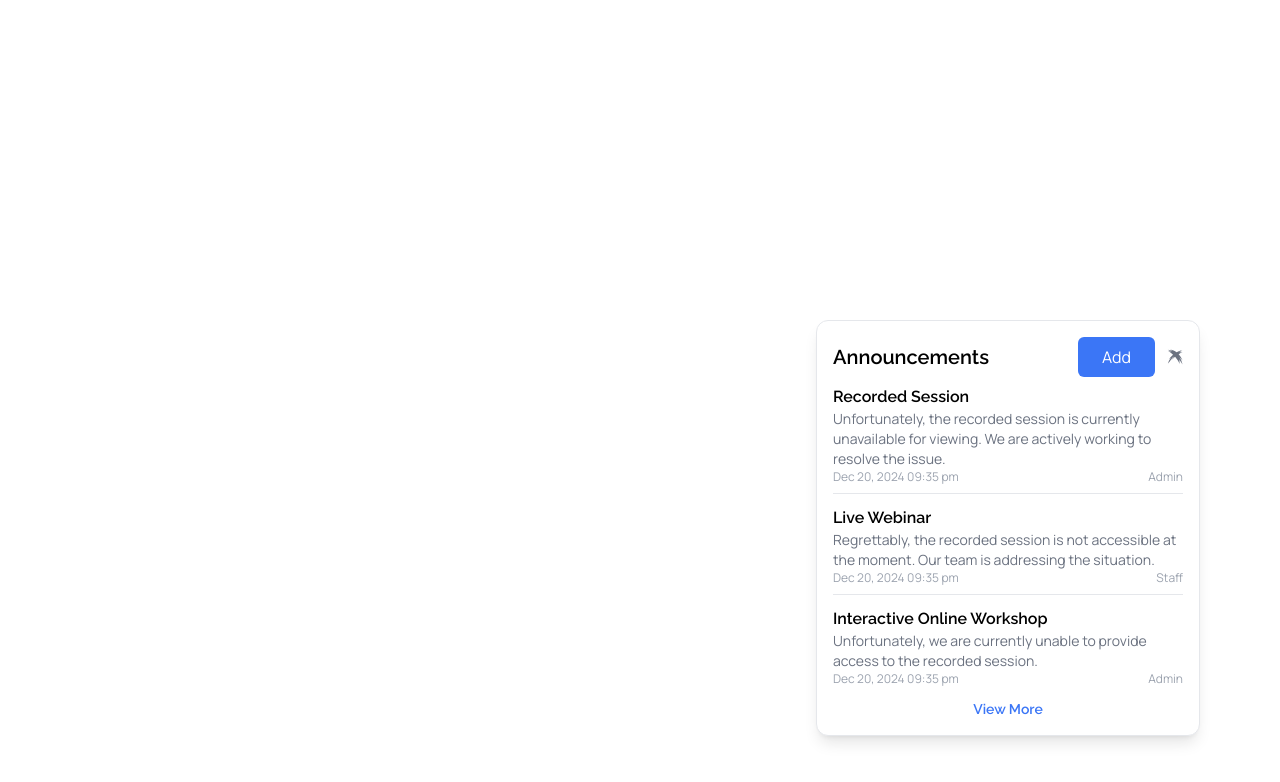
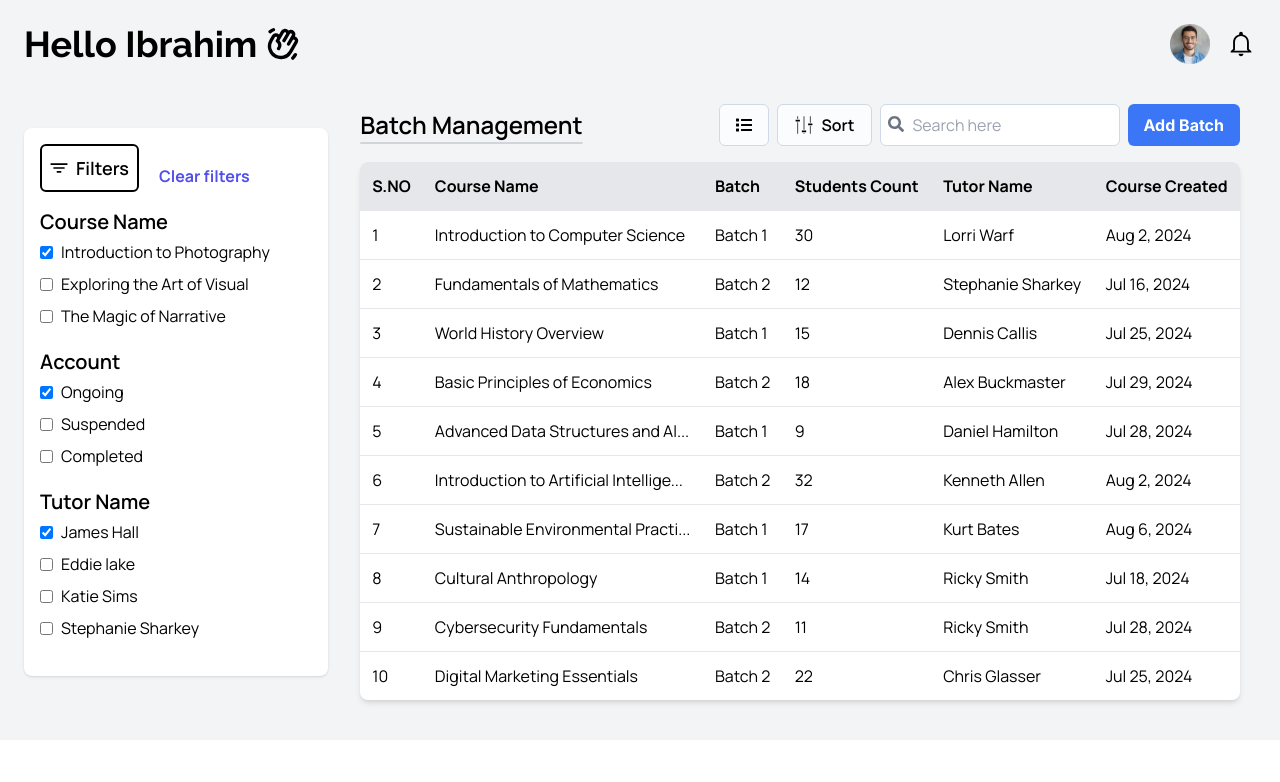
Before and after one commit to israrhusain5892/lms-frontend, a React (Vite) app: page / in a window 1280 px wide. Shown: the top 782 px of the page. Built offline with nearby package versions, Linux system fonts and the light colour scheme.

Commit message:
Add Batchmanegement

```diff
--- a/src/App.jsx
+++ b/src/App.jsx
@@ -1,7 +1,8 @@
 // import AdminAnnouncement from "./Components/AdminAnnouncement/AdminAnnouncement";
 // import Adminannouncementpage from "./Pages/AdminAnnouncement/AdminAnnouncement";
 
-import AnnouncementsPopup from "./Components/AnnouncePopup/AnnouncePopup";
+// import AnnouncementsPopup from "./Components/AnnouncePopup/AnnouncePopup";
+import BatchManagement from "./Components/Batch/Batch";
 // import TestDB from "./Pages/TestDatabase/TestDatabase";
 const App = () => {
   return (
@@ -9,7 +10,7 @@
     {/* <AdminAnnouncement/> */}
     {/* <Adminannouncementpage/> */}
       {/* <TestDB/> */}
-      <AnnouncementsPopup/>
+      <BatchManagement/>
     </div>
   )
 }
--- /dev/null
+++ b/src/Components/Batch/Batch.jsx
@@ -0,0 +1,233 @@
+/* eslint-disable no-unused-vars */
+import profile from "../../assets/images/profile.png";
+import { FaSearch, FaList } from "react-icons/fa";
+import { IoFilterSharp } from "react-icons/io5";
+import { GiSettingsKnobs } from "react-icons/gi";
+import { IoMdNotificationsOutline } from "react-icons/io";
+import { FiUser } from "react-icons/fi";
+import { PiHandWavingBold } from "react-icons/pi";
+
+import "./batch.css";
+const batches = [
+  {
+    id: 1,
+    course: "Introduction to Computer Science",
+    batch: "Batch 1",
+    students: 30,
+    tutor: "Lorri Warf",
+    date: "Aug 2, 2024",
+  },
+  {
+    id: 2,
+    course: "Fundamentals of Mathematics",
+    batch: "Batch 2",
+    students: 12,
+    tutor: "Stephanie Sharkey",
+    date: "Jul 16, 2024",
+  },
+  {
+    id: 3,
+    course: "World History Overview",
+    batch: "Batch 1",
+    students: 15,
+    tutor: "Dennis Callis",
+    date: "Jul 25, 2024",
+  },
+  {
+    id: 4,
+    course: "Basic Principles of Economics",
+    batch: "Batch 2",
+    students: 18,
+    tutor: "Alex Buckmaster",
+    date: "Jul 29, 2024",
+  },
+  {
+    id: 5,
+    course: "Advanced Data Structures and Al...",
+    batch: "Batch 1",
+    students: 9,
+    tutor: "Daniel Hamilton",
+    date: "Jul 28, 2024",
+  },
+  {
+    id: 6,
+    course: "Introduction to Artificial Intellige...",
+    batch: "Batch 2",
+    students: 32,
+    tutor: "Kenneth Allen",
+    date: "Aug 2, 2024",
+  },
+  {
+    id: 7,
+    course: "Sustainable Environmental Practi...",
+    batch: "Batch 1",
+    students: 17,
+    tutor: "Kurt Bates",
+    date: "Aug 6, 2024",
+  },
+  {
+    id: 8,
+    course: "Cultural Anthropology",
+    batch: "Batch 1",
+    students: 14,
+    tutor: "Ricky Smith",
+    date: "Jul 18, 2024",
+  },
+  {
+    id: 9,
+    course: "Cybersecurity Fundamentals",
+    batch: "Batch 2",
+    students: 11,
+    tutor: "Ricky Smith",
+    date: "Jul 28, 2024",
+  },
+  {
+    id: 10,
+    course: "Digital Marketing Essentials",
+    batch: "Batch 2",
+    students: 22,
+    tutor: "Chris Glasser",
+    date: "Jul 25, 2024",
+  },
+];
+
+const BatchManagement = () => {
+  return (
+
+    <div className="p-6 bg-gray-100  w-full">
+      {/* Sidebar */}
+      <div className="flex justify-between items-center mb-6">
+        <h1 className="text-4xl font-bold font-[Raleway] flex items-center">
+          Hello Ibrahim <PiHandWavingBold className="text-4xl transform scale-x-[-1] ml-2"/>
+        </h1>
+        <div className="flex items-center gap-4">
+          <div className="w-10 h-10 rounded-full bg-gray-300 flex items-center justify-center cursor-pointer">
+            <img src={profile} alt="profile"/>
+          </div>
+          <IoMdNotificationsOutline className="text-3xl cursor-pointer" />
+
+        </div>
+      </div>
+      <div className="flex justify-between items-center flex-col md:flex-row gap-4">
+
+      <aside className="bg-white p-4 rounded-lg shadow md:w-1/4 w-full leading-8">
+        <div className="flex items-center gap-5">
+          <button className="font-semibold text-lg mb-4 flex gap-2 p-2 border-2 rounded-md border-black items-center ">
+            <IoFilterSharp />
+            Filters
+          </button>
+          <span className="text-[#534FEB] font-bold cursor-pointer"> Clear filters</span>
+        </div>
+        <div className="mb-4">
+          <h3 className="font-semibold text-xl">Course Name</h3>
+          <label className="flex items-center space-x-2">
+            <input type="checkbox" className="form-checkbox" checked />
+            <span>Introduction to Photography</span>
+          </label>
+          <label className="flex items-center space-x-2">
+            <input type="checkbox" className="form-checkbox" />
+            <span>Exploring the Art of Visual</span>
+          </label>
+          <label className="flex items-center space-x-2">
+            <input type="checkbox" className="form-checkbox" />
+            <span>The Magic of Narrative </span>
+          </label>
+        </div>
+
+        <div className="mb-4">
+          <h3 className="font-semibold text-xl">Account</h3>
+          <label className="flex items-center space-x-2">
+            <input type="checkbox" className="form-checkbox" checked />
+            <span>Ongoing</span>
+          </label>
+          <label className="flex items-center space-x-2">
+            <input type="checkbox" className="form-checkbox" />
+            <span>Suspended</span>
+          </label>
+          <label className="flex items-center space-x-2">
+            <input type="checkbox" className="form-checkbox" />
+            <span>Completed</span>
+          </label>
+        </div>
+        <div className="mb-4">
+          <h3 className="font-semibold text-xl">Tutor Name</h3>
+          <label className="flex items-center space-x-2">
+            <input type="checkbox" className="form-checkbox" checked />
+            <span>James Hall</span>
+          </label>
+          <label className="flex items-center space-x-2">
+            <input type="checkbox" className="form-checkbox" />
+            <span>Eddie lake</span>
+          </label>
+          <label className="flex items-center space-x-2">
+            <input type="checkbox" className="form-checkbox" />
+            <span>Katie Sims</span>
+          </label>
+          <label className="flex items-center space-x-2">
+            <input type="checkbox" className="form-checkbox" />
+            <span>Stephanie Sharkey</span>
+          </label>
+        </div>
+      </aside>
+
+      {/* Main Content */}
+      <div className="md:w-3/4 w-full p-4">
+        {/* Header */}
+        <div className="flex flex-col md:flex-row justify-between items-center mb-4">
+          <h1 className="text-2xl font-semibold decoration-gray-300 underline underline-offset-8">Batch Management</h1>
+          <div className="flex space-x-2">
+            <button className="px-4 py-2 bg-[#FBFCFE] rounded-md border border-[#D0D9E7]">
+              <FaList />
+            </button>
+            <button className="px-4 py-2 bg-[#FBFCFE] border border-[#D0D9E7] flex items-center gap-2 font-semibold rounded-md">
+              <GiSettingsKnobs className="text-xl" />
+              Sort
+            </button>
+            <div className="relative">
+              <input
+                type="text"
+                placeholder="Search here"
+                className="border p-2 text-black pl-8 rounded-md w-40 md:w-60 border-[#D0D9E7]"
+              />
+              <FaSearch className="absolute left-2 top-3 text-gray-500" />
+            </div>
+            <button className="px-4 py-2 bg-[#3B76F6] interfont font-bold text-white rounded-md">
+              Add Batch
+            </button>
+          </div>
+        </div>
+
+        {/* Table */}
+        <div className="overflow-x-auto bg-white rounded-lg shadow-md">
+          <table className="w-full">
+            <thead className="bg-gray-200 text-left">
+              <tr>
+                <th className="p-3">S.NO</th>
+                <th className="p-3">Course Name</th>
+                <th className="p-3">Batch</th>
+                <th className="p-3">Students Count</th>
+                <th className="p-3">Tutor Name</th>
+                <th className="p-3">Course Created</th>
+              </tr>
+            </thead>
+            <tbody>
+              {batches.map((batch, index) => (
+                <tr key={batch.id} className="border-t hover:bg-gray-100">
+                  <td className="p-3">{index + 1}</td>
+                  <td className="p-3">{batch.course}</td>
+                  <td className="p-3">{batch.batch}</td>
+                  <td className="p-3">{batch.students}</td>
+                  <td className="p-3">{batch.tutor}</td>
+                  <td className="p-3">{batch.date}</td>
+                </tr>
+              ))}
+            </tbody>
+          </table>
+        </div>
+      </div>
+      </div>
+    </div>
+  );
+};
+
+export default BatchManagement;
--- /dev/null
+++ b/src/Components/Batch/batch.css
@@ -0,0 +1,21 @@
+@import url('https://fonts.googleapis.com/css2?family=Atkinson+Hyperlegible:ital,wght@0,400;0,700;1,400;1,700&family=Manrope:wght@200..800&display=swap');
+@import url('https://fonts.googleapis.com/css2?family=Atkinson+Hyperlegible:ital,wght@0,400;0,700;1,400;1,700&family=Inter:ital,opsz,wght@0,14..32,100..900;1,14..32,100..900&family=Manrope:wght@200..800&family=Poppins:ital,wght@0,100;0,200;0,300;0,400;0,500;0,600;0,700;0,800;0,900;1,100;1,200;1,300;1,400;1,500;1,600;1,700;1,800;1,900&family=Raleway:ital,wght@0,100..900;1,100..900&display=swap');
+
+@tailwind base;
+@tailwind components;
+@tailwind utilities;
+
+
+
+
+
+body {
+  font-family: 'Manrope', sans-serif;
+  margin: 0;padding: 0;
+  box-sizing: border-box;
+}
+
+.interfont{
+    font-family: 'Inter', sans-serif;
+
+}
```
